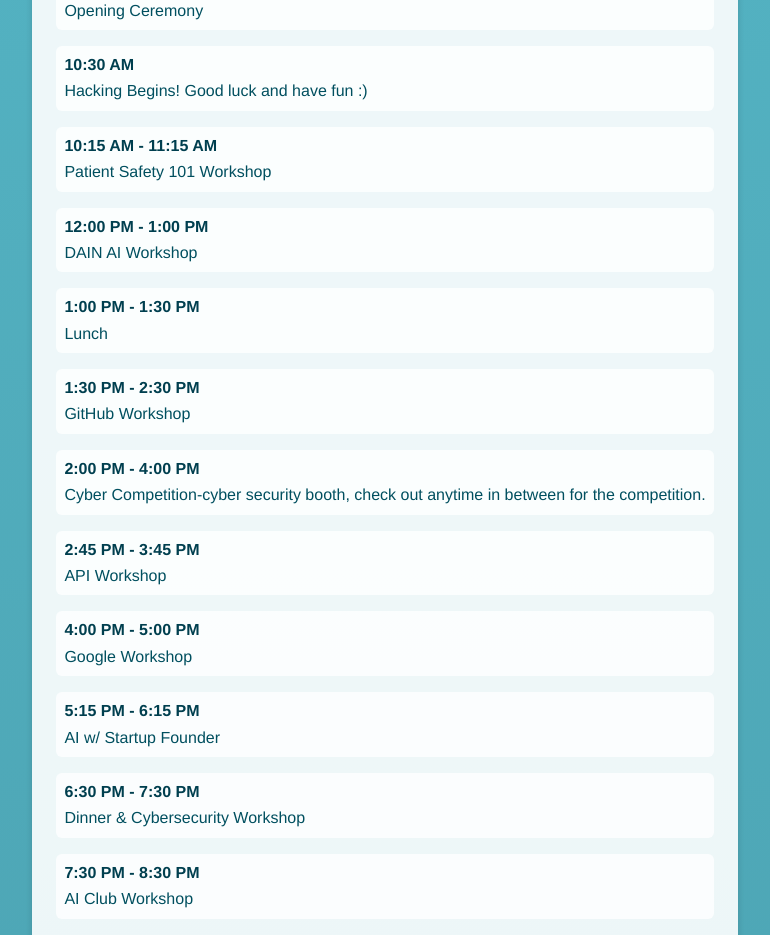
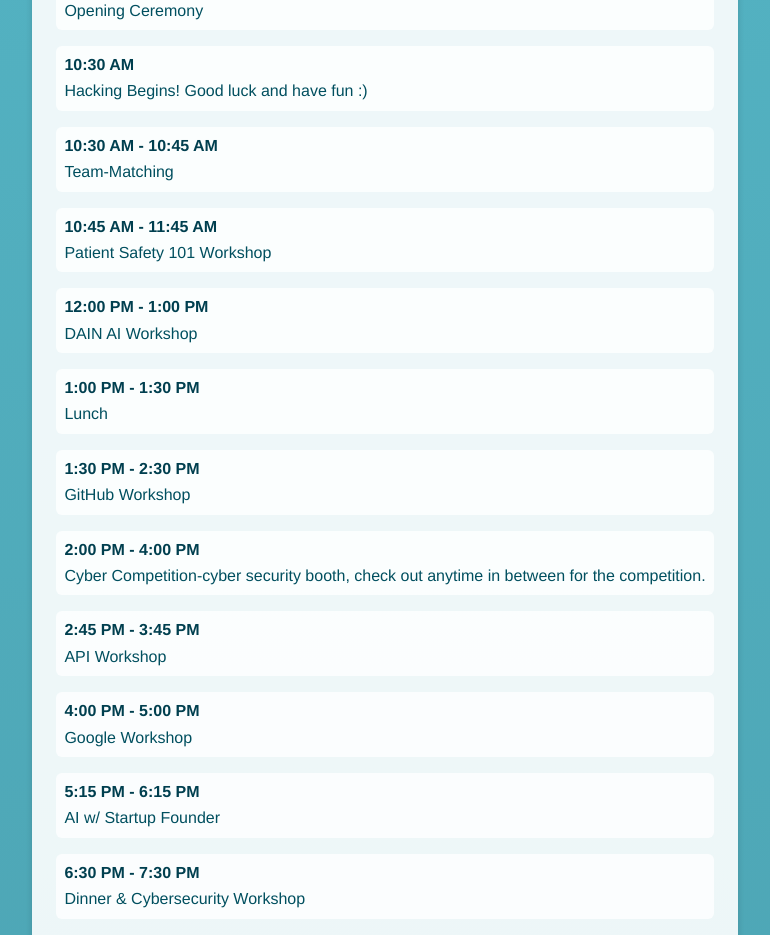
Before and after one commit to bryanmax9/beachhacks2025, a Next.js app: page / in a window 1280 px wide. Shown: the part 1420-2355 px from the top of the page, without its empty margins (255-1025 px from the left). Built offline with nearby package versions, Linux system fonts and the light colour scheme; no server answers; a web font is replaced by a local one.

Commit message:
team matching added

```diff
--- a/src/app/(landing)/_components/schedule.tsx
+++ b/src/app/(landing)/_components/schedule.tsx
@@ -10,9 +10,12 @@ const scheduleData = [
       {
         time: "10:30 AM",
         description: "Hacking Begins! Good luck and have fun :)",
+      },{
+        time: "10:30 AM - 10:45 AM",
+        description: "Team-Matching",
       },
       {
-        time: "10:15 AM - 11:15 AM",
+        time: "10:45 AM - 11:45 AM",
         description: "Patient Safety 101 Workshop",
       },
       {
```
